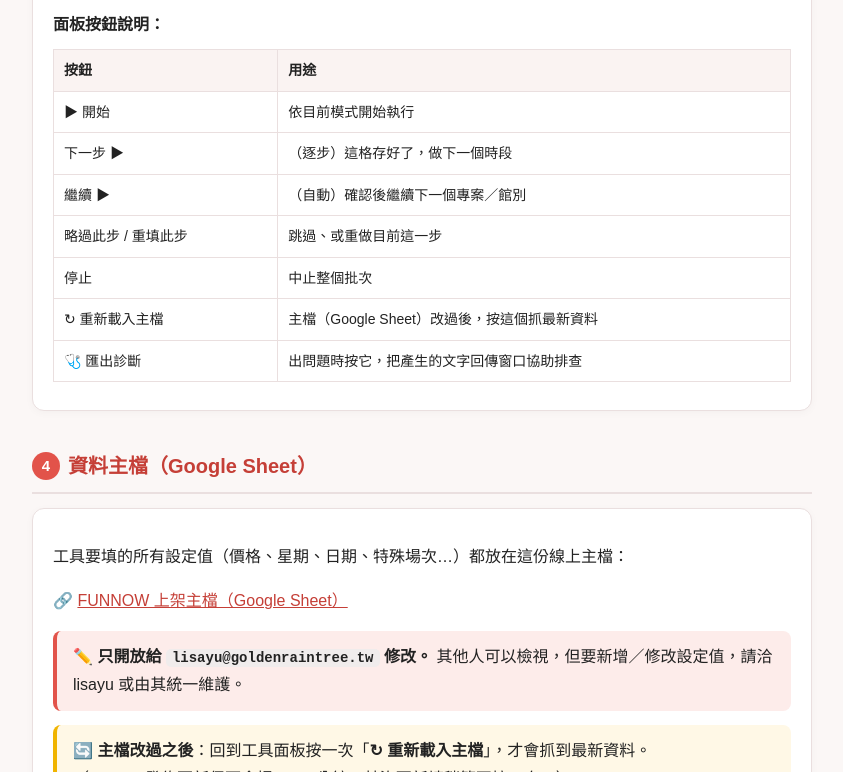
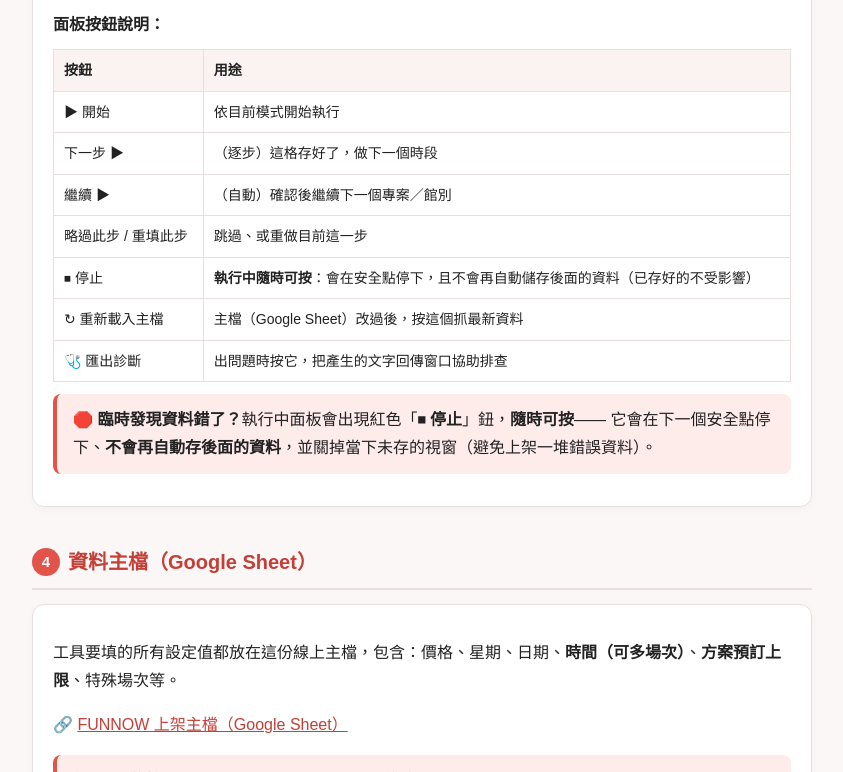
Before and after one commit to Rdjue/funnow-tool, a plain HTML site: page index.html in a window 1280 px wide. Shown: the part 2028-2800 px from the top of the page, without its empty margins (218-1061 px from the left). Drawn offline with Linux system fonts and the light colour scheme.

Commit message:
docs: 補中止鍵安全說明、主檔支援多場次/預訂上限

```diff
--- a/index.html
+++ b/index.html
@@ -59,7 +59,7 @@
 <body>
 <header>
   <h1>FUNNOW 一鍵上架工具</h1>
-  <div class="sub">自動填入平日／假日／特殊設定 ・ 可單一專案、整館或全自動 ・ 最後更新 2026-07-02</div>
+  <div class="sub">自動填入平日／假日／特殊設定 ・ 可單一專案、整館或全自動 ・ 最後更新 2026-07-03</div>
   <div class="badge">四種模式：逐步 / 專案 / 館別 / 全自動</div>
 </header>
 
@@ -131,15 +131,20 @@
       <tr><td>下一步 ▶</td><td>（逐步）這格存好了，做下一個時段</td></tr>
       <tr><td>繼續 ▶</td><td>（自動）確認後繼續下一個專案／館別</td></tr>
       <tr><td>略過此步 / 重填此步</td><td>跳過、或重做目前這一步</td></tr>
-      <tr><td>停止</td><td>中止整個批次</td></tr>
+      <tr><td>⏹ 停止</td><td><b>執行中隨時可按</b>：會在安全點停下，且不會再自動儲存後面的資料（已存好的不受影響）</td></tr>
       <tr><td>↻ 重新載入主檔</td><td>主檔（Google Sheet）改過後，按這個抓最新資料</td></tr>
       <tr><td>🩺 匯出診斷</td><td>出問題時按它，把產生的文字回傳窗口協助排查</td></tr>
     </table>
+
+    <div class="warn" style="margin-top:12px">
+      🛑 <b>臨時發現資料錯了？</b>執行中面板會出現紅色「<b>⏹ 停止</b>」鈕，<b>隨時可按</b>——
+      它會在下一個安全點停下、<b>不會再自動存後面的資料</b>，並關掉當下未存的視窗（避免上架一堆錯誤資料）。
+    </div>
   </div>
 
   <h2><span class="n">4</span>資料主檔（Google Sheet）</h2>
   <div class="card">
-    <p>工具要填的所有設定值（價格、星期、日期、特殊場次…）都放在這份線上主檔：</p>
+    <p>工具要填的所有設定值都放在這份線上主檔，包含：價格、星期、日期、<b>時間（可多場次）</b>、<b>方案預訂上限</b>、特殊場次等。</p>
     <p>🔗 <a href="https://docs.google.com/spreadsheets/d/1oerEEw3MB65_qKRB2q1B9Da8T0POEjO73NrOf41lXZs/edit?gid=0#gid=0" target="_blank">FUNNOW 上架主檔（Google Sheet）</a></p>
     <div class="warn">
       ✏️ <b>只開放給 <code>lisayu@goldenraintree.tw</code> 修改。</b>
@@ -157,6 +162,7 @@
       <li><b>自動模式會直接存到真實後台</b>：專案／館別／全自動不會再逐格詢問，執行前務必確認主檔正確；第一次或不確定時，先用「逐步確認」試跑。</li>
       <li><b>逐步模式一定要自己看過再按「儲存」</b>：工具只負責填欄位，存檔由你把關。</li>
       <li><b>執行中請勿手動點畫面</b>：自動模式進行時，讓它自己跑，避免干擾。</li>
+      <li><b>臨時要喊停</b>：執行中按面板「<b>⏹ 停止</b>」即可安全中止，不會再存後面的資料。</li>
       <li><b>工具有更新時</b>：先把後台頁面按 <kbd>F5</kbd> 重新整理，再按書籤（書籤會自動抓最新版）。</li>
       <li><b>出問題時</b>：按面板的「🩺 匯出診斷」，把文字回傳窗口，就能快速協助排查。若卡在某個視窗，先別關掉再按診斷。</li>
       <li>本頁網址固定，內容更新後看同一個網址即可。</li>
```
